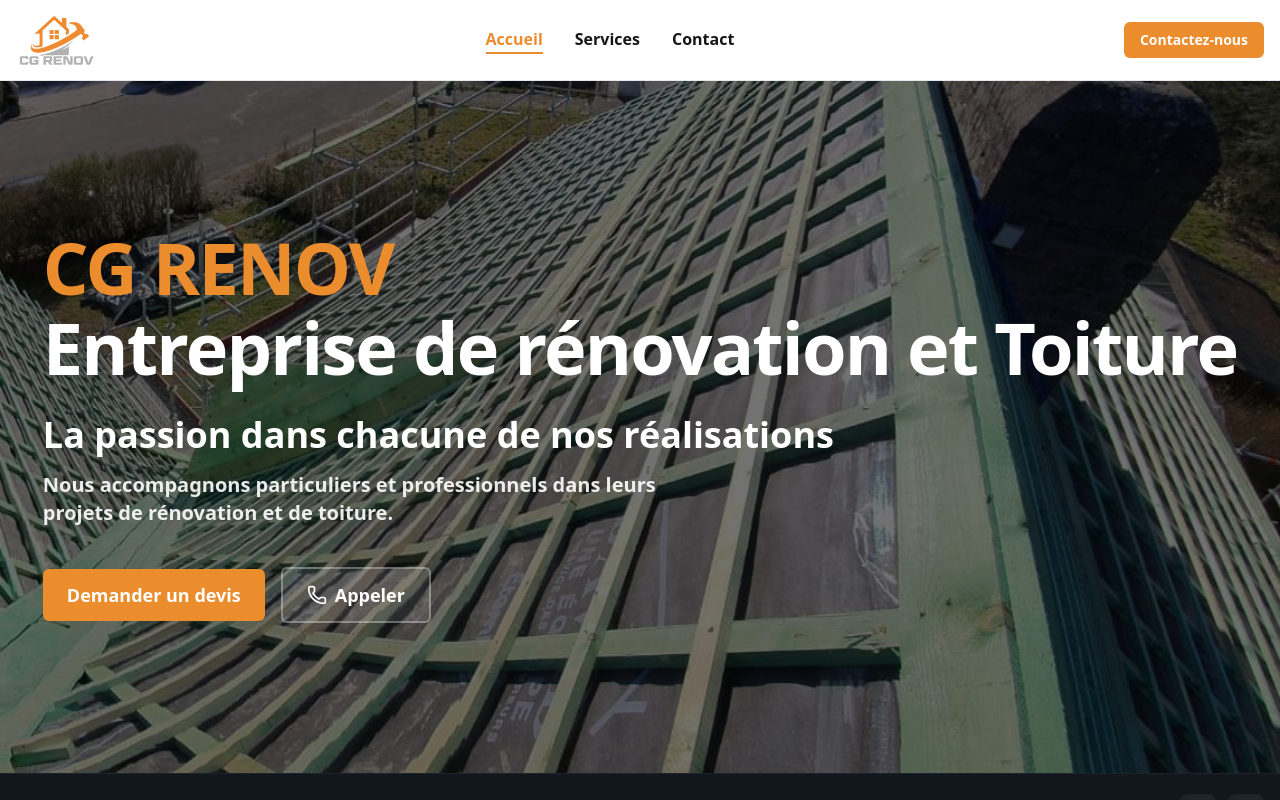
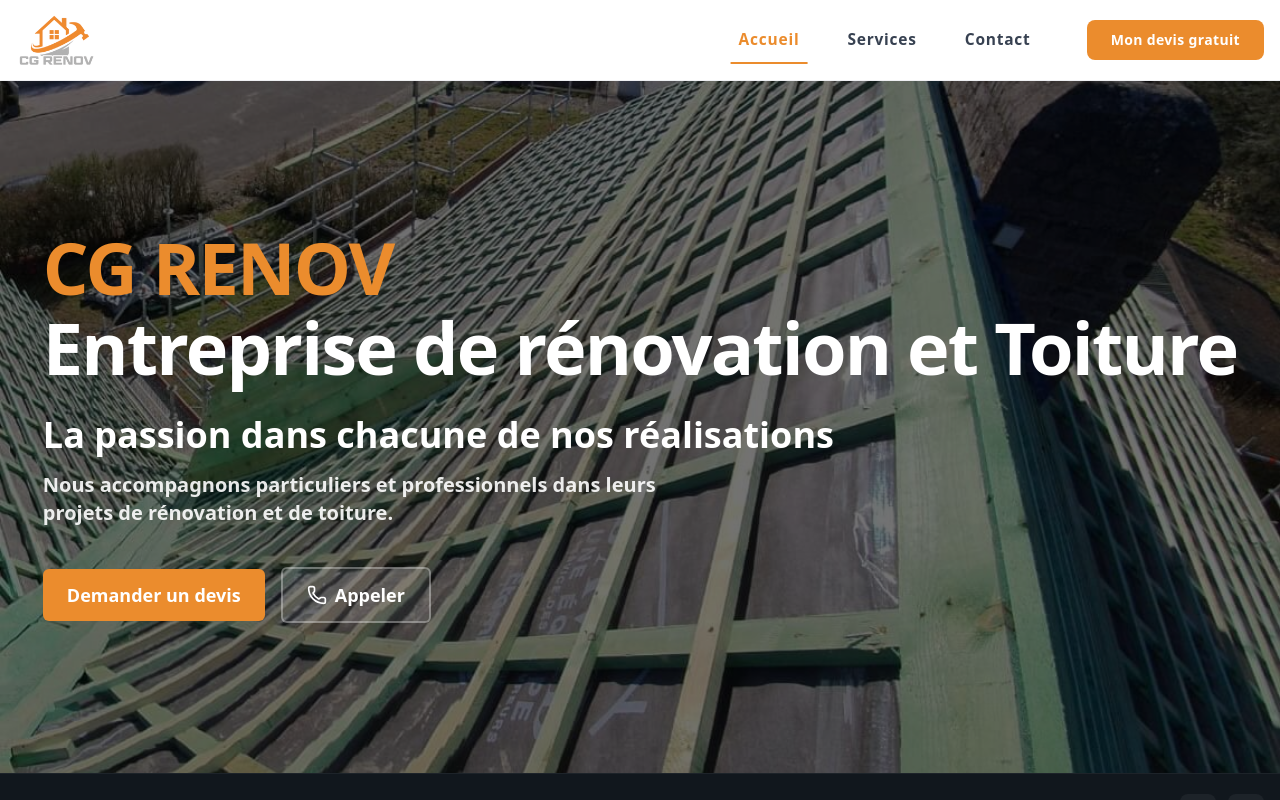
Before and after one commit to NicolasDeza/cgrenov, a Nuxt app: page / in a window 1280 px wide. Shown: the top 800 px of the page. Built offline with nearby package versions, Linux system fonts and the light colour scheme.

Commit message:
Améliorations UI UX header

```diff
--- a/app/components/AppHeader.vue
+++ b/app/components/AppHeader.vue
@@ -44,191 +44,116 @@ onUnmounted(() => {
 
 <template>
   <header
-    class="top-0 z-50 sticky w-full bg-primary-bg text-foreground border-b border-gray-200 transition-colors"
+    class="top-0 z-50 sticky w-full bg-white backdrop-blur-lg border-b border-gray-200/60 transition-all duration-300"
   >
     <nav
-      class="max-w-[1440px] mx-auto px-4 flex items-center justify-between"
+      class="max-w-[1440px] mx-auto px-6 lg:px-4 h-20 flex items-center justify-between"
       aria-label="Navigation principale"
     >
-      <!-- Logo -->
-      <NuxtLink
-        to="/"
-        class="flex items-center gap-2"
-        aria-label="Retour à l'accueil"
-        @click="closeMenu"
-      >
+      <NuxtLink to="/" class="flex items-center" @click="closeMenu">
         <NuxtImg
-             src="/images/logo/logo-cg-renov.png"
-             alt="Logo CG Renov"
-             class="h-20 w-auto"
-             loading="eager"
-             decoding="async"
-            />
+          src="/images/logo/logo-cg-renov.png"
+          alt="Logo CG Renov"
+          class="h-20 w-auto object-contain transition-transform duration-300 hover:scale-105"
+          loading="eager"
+        />
       </NuxtLink>
 
-      <!-- Navigation desktop -->
-      <ul class="hidden   md:flex items-center gap-8 font-semibold">
-        <li>
-          <NuxtLink
-            to="/"
-            class="inline-flex items-center h-[24px] leading-[24px] hover:text-primary transition-colors pb-1 border-b-2 border-transparent"
-            :class="{ '!border-primary !text-primary': route.path === '/' && !currentHash }"
-          >
-            Accueil
-          </NuxtLink>
-        </li>
+      <div class="hidden md:flex items-center gap-12">
+        <ul class="flex items-center gap-8 text-[15.5px] font-semibold tracking-wider">
+          <li
+v-for="link in [
+            { name: 'Accueil', to: '/', active: route.path === '/' && !currentHash },
+            { name: 'Services', to: '/#services', active: currentHash === '#services' },
+            { name: 'Contact', to: '/contact', active: route.path === '/contact' }
+          ]" :key="link.name">
+             <NuxtLink
+  :to="link.to"
+  class="relative inline-block px-2 py-2 text-gray-700 font-semibold transition-colors duration-300 group"
+  :class="link.active ? 'text-primary' : 'hover:text-primary'"
+>
+  {{ link.name }}
 
-        <li>
-          <NuxtLink
-            to="/#services"
-            class="inline-flex items-center h-[24px] leading-[24px]
-            hover:text-primary transition-colors
-            pb-1 border-b-2 border-transparent font-semibold"
-            :class="{ '!border-primary !text-primary': currentHash === '#services' }"
-          >
-            Services
-          </NuxtLink>
-        </li>
+  <!-- underline -->
+  <span
+    class="absolute left-1/2 -translate-x-1/2 -bottom-1 h-[2px] bg-primary transition-transform duration-300 origin-center"
+    :class="link.active ? 'w-full scale-x-100' : 'w-full scale-x-0 group-hover:scale-x-100'"
+  />
+</NuxtLink>
 
 
+          </li>
+        </ul>
 
-         <!-- <li>
-          <NuxtLink
-            to="/realisations"
-            class="inline-flex items-center h-[24px] leading-[24px] hover:text-primary transition-colors pb-1 border-b-2 border-transparent"
-            active-class="!border-primary !text-primary"
-          >
-            Réalisations
-          </NuxtLink>
-        </li> -->
-
-
-        <li>
-          <NuxtLink
-            to="/contact"
-            class="inline-flex items-center h-[24px] leading-[24px] hover:text-primary transition-colors pb-1 border-b-2 border-transparent"
-            active-class="!border-primary !text-primary"
-          >
-            Contact
-          </NuxtLink>
-        </li>
-
-
-      </ul>
-
-      <!-- Actions -->
-      <div class="flex items-center gap-3">
-
-
-        <!-- CTA desktop -->
         <NuxtLink
           to="/contact"
-          class="group relative hidden sm:inline-flex items-center justify-center rounded-md bg-primary px-4 py-2 text-sm font-semibold text-white overflow-hidden
-                 transition-all duration-300 ease-out hover:scale-105"
+          class="group relative inline-flex items-center justify-center rounded-lg bg-primary px-6 py-2.5 text-sm font-bold text-white  transition-all duration-300 hover:shadow-xl  hover:scale-105 overflow-hidden"
         >
-          <span class="relative z-10">Contactez-nous</span>
-          <div class="absolute inset-0 -translate-x-full bg-gradient-to-r from-transparent via-white/20 to-transparent group-hover:translate-x-full transition-transform duration-700" />
+          <span class="relative z-10 tracking-wide">Mon devis gratuit</span>
+          <div class="absolute inset-0 -translate-x-full bg-gradient-to-r from-transparent via-white/25 to-transparent group-hover:translate-x-full transition-transform duration-700" />
         </NuxtLink>
+      </div>
 
-        <!-- Hamburger mobile -->
-        <button
-          type="button"
-          class="md:hidden h-9 w-9 rounded-md hover:bg-gray-100 flex items-center justify-center transition-colors"
-          :aria-label="isMenuOpen ? 'Fermer le menu' : 'Ouvrir le menu'"
-          :aria-expanded="isMenuOpen"
-          aria-controls="mobile-menu"
-          @click="toggleMenu"
-        >
-          <svg
-            v-if="!isMenuOpen"
-            xmlns="http://www.w3.org/2000/svg"
-            class="h-6 w-6 text-gray-700 "
-            fill="none"
-            viewBox="0 0 24 24"
-            stroke="currentColor"
-            aria-hidden="true"
-          >
-            <path
-              stroke-linecap="round"
-              stroke-linejoin="round"
-              stroke-width="2"
-              d="M4 6h16M4 12h16M4 18h16"
-            />
-          </svg>
-
-          <svg
-            v-else
-            xmlns="http://www.w3.org/2000/svg"
-            class="h-6 w-6 text-gray-700 "
-            fill="none"
-            viewBox="0 0 24 24"
-            stroke="currentColor"
-            aria-hidden="true"
-          >
-            <path
-              stroke-linecap="round"
-              stroke-linejoin="round"
-              stroke-width="2"
-              d="M6 18L18 6M6 6l12 12"
-            />
-          </svg>
-        </button>
-      </div>
+      <button
+        type="button"
+        class="md:hidden p-2 flex flex-col justify-center items-center gap-1.5 w-10 h-10"
+        aria-label="Menu"
+        @click="toggleMenu"
+      >
+        <span
+          class="w-6 h-0.5 bg-gray-800 rounded-full transition-all duration-300"
+          :class="{ 'rotate-45 translate-y-2': isMenuOpen }"
+        />
+        <span
+          class="w-6 h-0.5 bg-gray-800 rounded-full transition-all duration-300"
+          :class="{ 'opacity-0': isMenuOpen }"
+        />
+        <span
+          class="w-6 h-0.5 bg-gray-800 rounded-full transition-all duration-300"
+          :class="{ '-rotate-45 -translate-y-2': isMenuOpen }"
+        />
+      </button>
     </nav>
 
-    <!-- Menu mobile -->
     <Transition
-  enter-active-class="transition duration-200 ease-out"
-  enter-from-class="opacity-0 -translate-y-2"
-  enter-to-class="opacity-100 translate-y-0"
-  leave-active-class="transition duration-150 ease-in"
-  leave-from-class="opacity-100 translate-y-0"
-  leave-to-class="opacity-0 -translate-y-2"
->
-  <div
-    v-if="isMenuOpen"
-    id="mobile-menu"
-    class="md:hidden absolute top-full left-0 w-full z-50
-           bg-primary-bg border-t border-gray-200"
-    role="region"
-    aria-label="Menu de navigation mobile"
-  >
-    <ul class="flex flex-col px-4 py-4 gap-1 text-sm font-medium">
-      <li>
-        <NuxtLink to="/" class="block py-2" @click="closeMenu">
-          Accueil
-        </NuxtLink>
-      </li>
-
-      <li>
-        <NuxtLink to="/#services" class="block py-2" @click="closeMenu">
-          Services
-        </NuxtLink>
-      </li>
-
-      <li>
-        <NuxtLink to="/contact" class="block py-2" @click="closeMenu">
-          Contact
-        </NuxtLink>
-      </li>
-
-      <!-- CTA mobile -->
-      <li class="pt-2">
-        <NuxtLink
-          to="/contact"
-          class="group relative inline-flex w-full justify-center rounded-md bg-primary px-4 py-2 text-sm font-semibold text-white overflow-hidden
-                 transition-all duration-300 ease-out hover:scale-105"
-          @click="closeMenu"
-        >
-          <span class="relative z-10">Contactez-nous</span>
-          <div class="absolute inset-0 -translate-x-full bg-gradient-to-r from-transparent via-white/20 to-transparent group-hover:translate-x-full transition-transform duration-700" />
-        </NuxtLink>
-      </li>
-    </ul>
-  </div>
-</Transition>
-
-
-
+      enter-active-class="transition duration-300 ease-out"
+      enter-from-class="opacity-0 translate-y-2"
+      enter-to-class="opacity-100 translate-y-0"
+      leave-active-class="transition duration-200 ease-in"
+      leave-from-class="opacity-100 translate-y-0"
+      leave-to-class="opacity-0 translate-y-2"
+    >
+      <div v-if="isMenuOpen" class="md:hidden absolute top-full left-0 right-0 bg-white border-b border-gray-200 shadow-xl">
+        <nav class="max-w-7xl mx-auto px-6 py-6">
+          <ul class="flex flex-col gap-3 ">
+            <li
+v-for="link in [
+              { name: 'Accueil', to: '/', active: route.path === '/' && !currentHash },
+              { name: 'Services', to: '/#services', active: currentHash === '#services' },
+              { name: 'Contact', to: '/contact', active: route.path === '/contact' }
+            ]" :key="link.name">
+              <NuxtLink
+                :to="link.to"
+                class="block px-4 py-3 rounded-lg font-semibold transition-all duration-200"
+                :class="link.active ? 'text-primary' : 'text-gray-700 hover:text-primary'"
+                @click="closeMenu"
+              >
+                {{ link.name }}
+              </NuxtLink>
+            </li>
+            <li class="mt-2">
+              <NuxtLink
+                to="/contact"
+                class="group relative flex items-center justify-center px-4 py-3.5 bg-primary text-white font-bold rounded-lg shadow-lg shadow-primary/25 overflow-hidden"
+                @click="closeMenu"
+              >
+                <span class="relative z-10">Mon devis gratuit</span>
+                <div class="absolute inset-0 bg-white/10 opacity-0 group-active:opacity-100 transition-opacity duration-200" />
+              </NuxtLink>
+            </li>
+          </ul>
+        </nav>
+      </div>
+    </Transition>
   </header>
 </template>
```
